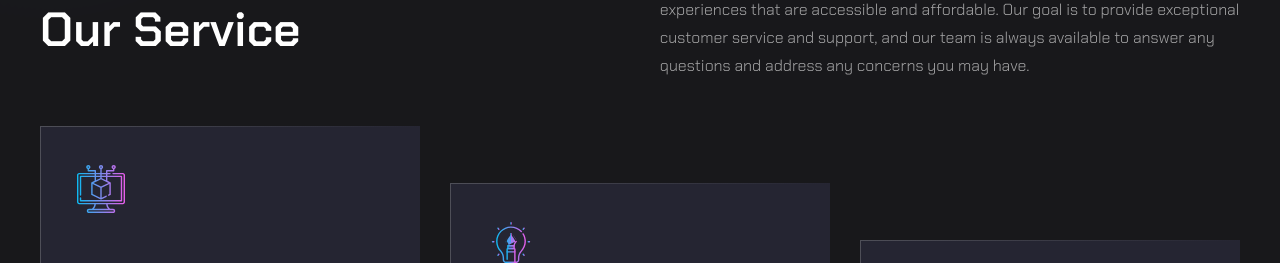
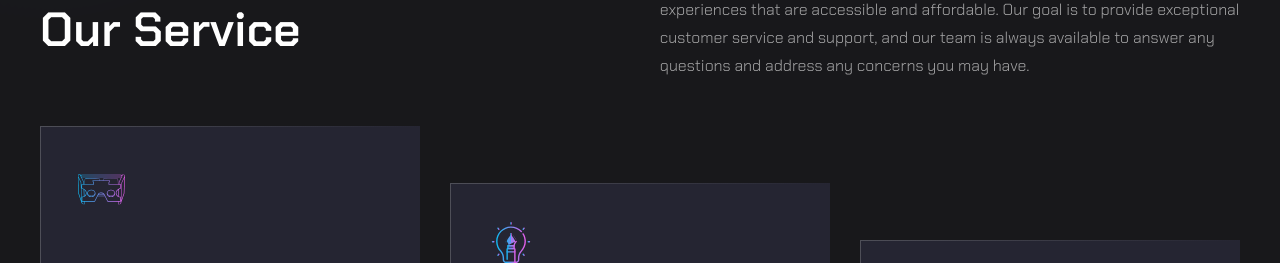
Before and after one commit to semerkq/vrnas, a plain HTML site: page index.html in a window 1280 px wide. Shown: the part 2040-2303 px from the top of the page. Drawn offline with Linux system fonts and the light colour scheme.

Commit message:
trying to past icons without using sprites

```diff
--- a/index.html
+++ b/index.html
@@ -236,11 +236,11 @@
 				<div class="our-service__cards-wrapper">
 					<div class="our-service__column-wrapper">
 						<div class="card" aria-label="card">
-							<svg class="card__icon" aria-label="card icon">
-								<use
-									href="./assets/sprites.svg#first-card-icon-our-service"
-								></use>
-							</svg>
+							<img
+								src="assets/svgs/Title & Desc.svg"
+								class="card__icon"
+								alt="card icon"
+							/>
 							<h3 class="card__title">VR Development</h3>
 							<p class="card__description" aria-label="card description">
 								From concept to creation, our team of VR developers will bring
```
Also changed, not shown: assets/svgs/Title & Desc.svg (added).
